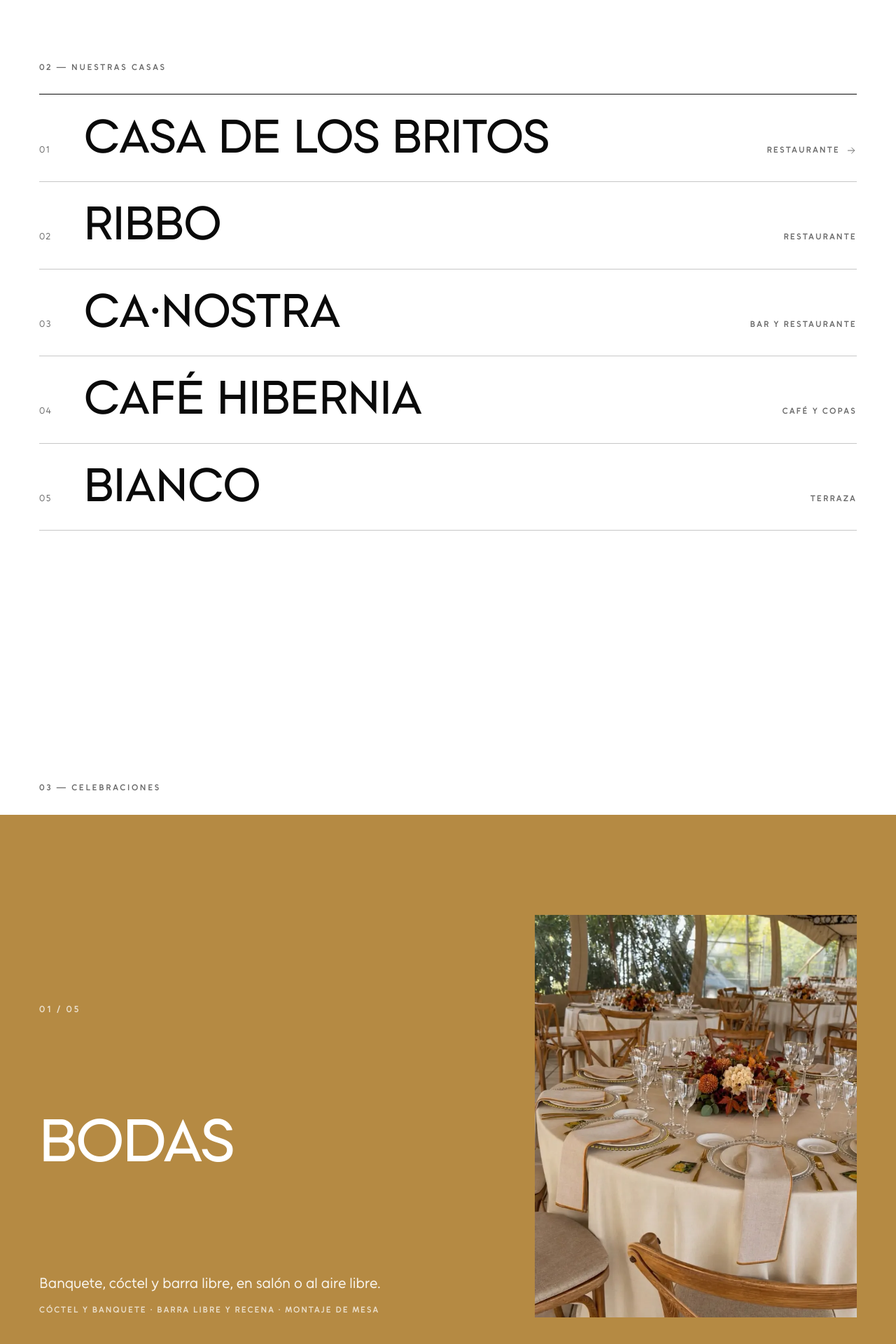
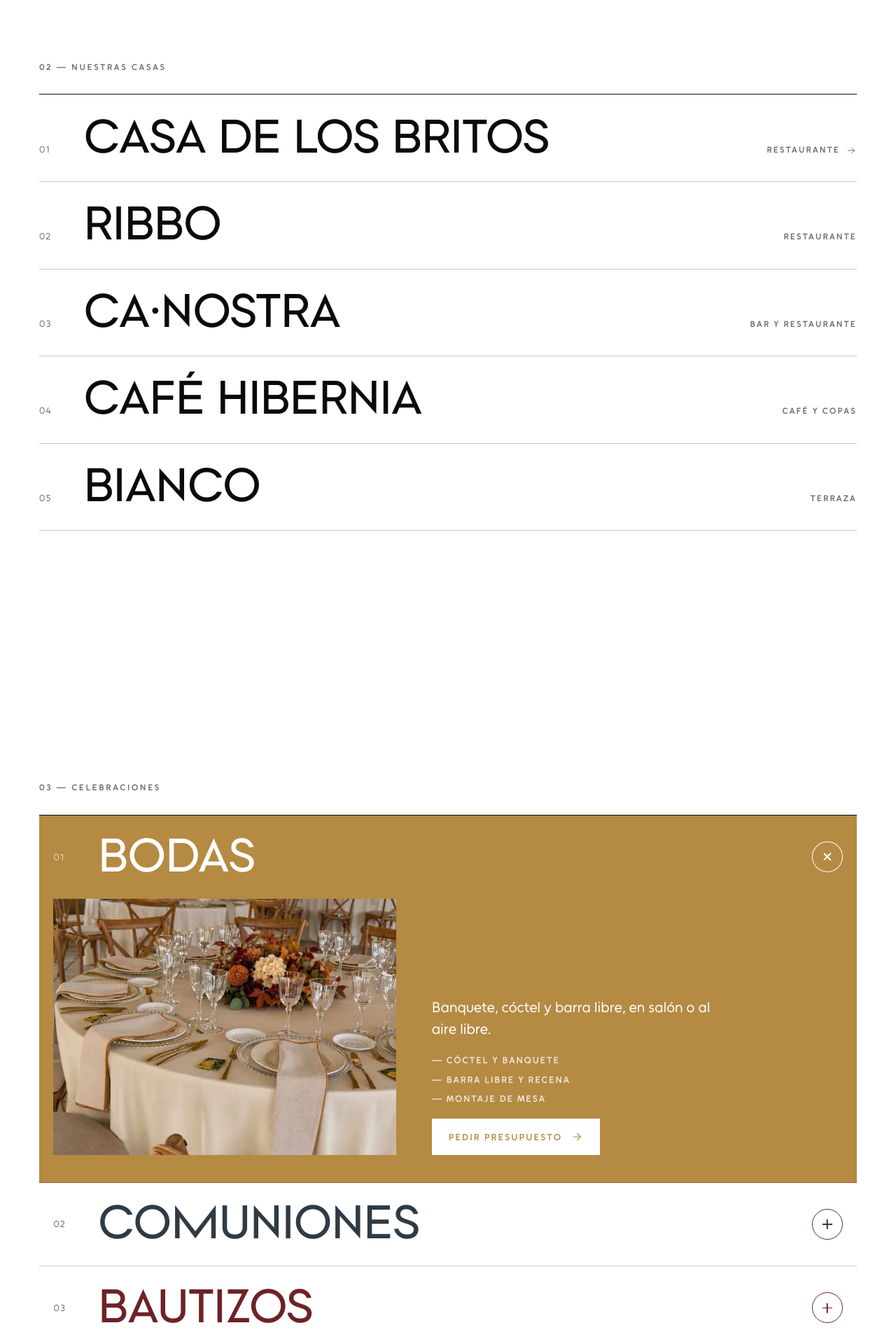
Before and after one commit to caarlosmeerino/casa-de-los-britos, a PHP site: the page made by eventos.html in a window 1280 px wide. Shown: the part 1360-3280 px from the top of the page at 70% size. Run offline with PHP 8.4, Linux system fonts and the light colour scheme.

Commit message:
Celebraciones en acordeón con su color y botón de presupuesto que rellena el formulario; portada más compacta en móvil
Co-Authored-By: Claude Opus 5.5 <noreply@anthropic.com>
Claude-Session: https://claude.ai/code/session_01JkgV1ioyRnMCCFqGqRRgWi

```diff
--- a/assets/css/styles.css
+++ b/assets/css/styles.css
@@ -1074,6 +1074,11 @@ body[data-theme="britos"] .footer__brands img { opacity: 0.85; }
 @keyframes bx-rise { from { transform: translateY(40%); opacity: 0; } to { transform: none; opacity: 1; } }
 @keyframes bx-fade { from { opacity: 0; } to { opacity: 1; } }
 @keyframes bx-zoom { from { transform: scale(1.15); } to { transform: none; } }
+@media (max-width: 699px) {
+  .bx-hero { min-height: 0; }
+  .bx-hero__word { margin-top: clamp(48px, 14vw, 90px); }
+  .bx-hero__ph { height: 52vh; }
+}
 @media (max-width: 599px) {
   .bx-hero__meta span:last-child { display: none; }
   .bx-hero__cta { width: 100%; justify-content: space-between; }
@@ -1098,22 +1103,43 @@ body[data-theme="britos"] .footer__brands img { opacity: 0.85; }
   .bx-list__img { display: none; }
 }
 
-/* Celebraciones: bloques de color que se apilan */
-.bx-ev { padding-top: clamp(96px, 14vw, 200px); }
-.bx-ev > .wrap { margin-bottom: 28px; }
-.bx-card { position: sticky; top: 0; min-height: 100svh; display: flex; align-items: center; background: var(--c); color: #fff; scroll-margin-top: 0; }
-.bx-card__in { display: grid; grid-template-columns: minmax(0, 7fr) minmax(0, 5fr); grid-template-areas: "n ph" "t ph" "txt ph"; column-gap: clamp(24px, 5vw, 80px); row-gap: 20px; align-items: end; padding-block: calc(var(--head-space) + 24px) 56px; }
-.bx-card__n { grid-area: n; font-size: 0.8125rem; font-weight: 600; letter-spacing: 0.2em; color: rgba(255, 255, 255, 0.72); }
-.bx-card__t { grid-area: t; font-family: "Coliner", "Unageo", sans-serif; font-weight: 500; font-size: clamp(2.4rem, 0.4rem + 6.2vw, 7.6rem); line-height: 0.88; letter-spacing: -0.02em; text-transform: uppercase; color: #fff; }
-.bx-card__txt { grid-area: txt; display: grid; gap: 12px; max-width: 46ch; }
-.bx-card__txt p { font-size: var(--t-lead); color: rgba(255, 255, 255, 0.9); }
-.bx-card__txt .bx-card__l { font-size: 0.75rem; font-weight: 600; letter-spacing: 0.16em; text-transform: uppercase; color: rgba(255, 255, 255, 0.72); }
-.bx-card__ph { grid-area: ph; align-self: center; margin: 0; aspect-ratio: 4 / 5; overflow: hidden; }
-.bx-card__ph img { width: 100%; height: 100%; object-fit: cover; }
-@media (max-width: 899px) {
-  .bx-card { position: relative; min-height: 0; }
-  .bx-card__in { grid-template-columns: minmax(0, 1fr); grid-template-areas: "n" "t" "txt" "ph"; padding-block: 64px; }
-  .bx-card__ph { aspect-ratio: 4 / 3; }
+/* Celebraciones: acordeón; cada evento con su color */
+.bx-acc { margin-top: 28px; border-top: 1px solid var(--ink); }
+.bx-ev__item { border-bottom: 1px solid var(--line-strong); scroll-margin-top: calc(var(--head-space) + 12px); transition: background-color 400ms ease; }
+.bx-ev__item summary { display: grid; grid-template-columns: 48px minmax(0, 1fr) 44px; align-items: center; gap: 16px; padding: clamp(16px, 2vw, 26px) clamp(0px, 1.6vw, 24px); list-style: none; cursor: pointer; -webkit-tap-highlight-color: transparent; }
+.bx-ev__item summary::-webkit-details-marker { display: none; }
+.bx-ev__n { font-size: 0.8125rem; letter-spacing: 0.1em; color: var(--muted); transition: color 300ms ease; }
+.bx-ev__t { font-family: "Coliner", "Unageo", sans-serif; font-weight: 500; font-size: clamp(1.9rem, 1rem + 4vw, 5.2rem); line-height: 1; text-transform: uppercase; color: var(--c); font-variant-ligatures: none; font-feature-settings: "liga" 0, "dlig" 0, "calt" 0; transition: color 300ms ease, transform 600ms var(--ease-expo); }
+.bx-ev__x { position: relative; justify-self: end; width: 44px; height: 44px; border-radius: 50%; border: 1px solid currentColor; color: var(--c); transition: transform 400ms var(--ease-expo), color 300ms ease; }
+.bx-ev__x::before, .bx-ev__x::after { content: ""; position: absolute; left: 50%; top: 50%; width: 14px; height: 1.5px; margin: -0.75px 0 0 -7px; background: currentColor; }
+.bx-ev__x::after { transform: rotate(90deg); }
+.bx-ev__item[open] { background: var(--c); }
+.bx-ev__item[open] :is(.bx-ev__t, .bx-ev__x) { color: #fff; }
+.bx-ev__item[open] .bx-ev__n { color: rgba(255, 255, 255, 0.7); }
+.bx-ev__item[open] .bx-ev__x { transform: rotate(45deg); }
+@media (hover: hover) and (pointer: fine) { .bx-ev__item:not([open]) summary:hover .bx-ev__t { transform: translateX(14px); } }
+.bx-ev__body { display: grid; grid-template-columns: minmax(0, 5fr) minmax(0, 6fr); gap: clamp(20px, 4vw, 64px); align-items: end; padding: 0 clamp(0px, 1.6vw, 24px) clamp(24px, 3vw, 40px); color: #fff; animation: bx-open 600ms var(--ease-expo); }
+.bx-ev__item[open] .bx-ev__body { padding-left: clamp(16px, 1.6vw, 24px); padding-right: clamp(16px, 1.6vw, 24px); }
+.bx-ev__item[open] summary { padding-left: clamp(16px, 1.6vw, 24px); padding-right: clamp(16px, 1.6vw, 24px); }
+@keyframes bx-open { from { opacity: 0; transform: translateY(-10px); } to { opacity: 1; transform: none; } }
+.bx-ev__ph { margin: 0; aspect-ratio: 4 / 3; overflow: hidden; }
+.bx-ev__ph img { width: 100%; height: 100%; object-fit: cover; }
+.bx-ev__txt { display: grid; gap: 18px; justify-items: start; max-width: 44ch; }
+.bx-ev__txt p { font-size: var(--t-lead); line-height: 1.5; color: #fff; }
+.bx-ev__txt ul { display: grid; gap: 6px; }
+.bx-ev__txt li { font-size: 0.8125rem; font-weight: 600; letter-spacing: 0.14em; text-transform: uppercase; color: rgba(255, 255, 255, 0.8); }
+.bx-ev__txt li::before { content: "— "; }
+.bx-ev__cta { display: inline-flex; align-items: center; gap: 12px; min-height: 52px; padding: 0 24px; background: #fff; color: var(--c); font-size: 0.8125rem; font-weight: 600; letter-spacing: 0.16em; text-transform: uppercase; }
+.bx-ev__cta .ico { width: 18px; height: 18px; transition: transform 300ms var(--ease-out); }
+@media (hover: hover) and (pointer: fine) { .bx-ev__cta:hover .ico { transform: translateX(4px); } }
+.bx-ev__cta:focus-visible, .bx-ev__item summary:focus-visible { outline: 2px solid #000; outline-offset: 2px; }
+.bx-ev__item[open] summary:focus-visible { outline-color: #fff; outline-offset: -4px; }
+@media (max-width: 799px) {
+  .bx-ev__item summary { grid-template-columns: 28px minmax(0, 1fr) 40px; gap: 10px; }
+  .bx-ev__x { width: 40px; height: 40px; }
+  .bx-ev__body { grid-template-columns: minmax(0, 1fr); }
+  .bx-ev__ph { aspect-ratio: 16 / 10; }
+  .bx-ev__cta { width: 100%; justify-content: space-between; }
 }
 
 /* Cómo trabajamos */
@@ -1135,3 +1161,4 @@ body[data-theme="britos"] .footer__brands img { opacity: 0.85; }
 .bx-end .form-panel :focus-visible { outline-color: #000; }
 /* Sin ligaduras decorativas de Coliner en los titulares en mayúsculas */
 body[data-theme="britos"] :is(.bx-hero__word, .bx-hero__line, .bx-statement, .bx-list__name, .bx-card__t, .bx-steps li, .bx-end__t, .bx-end__tel) { font-variant-ligatures: none; font-feature-settings: "liga" 0, "dlig" 0, "calt" 0; }
+body[data-theme="britos"] .top__call { border-radius: 0; }
--- a/aviso-legal.html
+++ b/aviso-legal.html
@@ -15,7 +15,7 @@
 <link rel="icon" type="image/png" href="assets/logos/casa-logo-completo.png">
 <link rel="preload" href="assets/fonts/manrope-latin.woff2" as="font" type="font/woff2" crossorigin>
 
-<link rel="stylesheet" href="assets/css/styles.css?v=e9ea8440">
+<link rel="stylesheet" href="assets/css/styles.css?v=2606910d">
 <script src="assets/js/main.js?v=a32b78e7" defer></script>
 <script src="assets/js/motion.js?v=11d99c30" defer></script>
 <script src="assets/js/carousel.js?v=3fe8a7d3" defer></script>
--- a/blog.php
+++ b/blog.php
@@ -15,7 +15,7 @@
 <link rel="icon" type="image/png" href="assets/logos/casa-logo-completo.png">
 <link rel="preload" href="assets/fonts/manrope-latin.woff2" as="font" type="font/woff2" crossorigin>
 
-<link rel="stylesheet" href="assets/css/styles.css?v=e9ea8440">
+<link rel="stylesheet" href="assets/css/styles.css?v=2606910d">
 <script src="assets/js/main.js?v=a32b78e7" defer></script>
 <script src="assets/js/motion.js?v=11d99c30" defer></script>
 <script src="assets/js/carousel.js?v=3fe8a7d3" defer></script>
--- a/carta.html
+++ b/carta.html
@@ -15,7 +15,7 @@
 <link rel="icon" type="image/png" href="assets/logos/casa-logo-completo.png">
 <link rel="preload" href="assets/fonts/manrope-latin.woff2" as="font" type="font/woff2" crossorigin>
 <link rel="preload" as="image" href="assets/img/4e3a8199-1600.webp" imagesrcset="assets/img/4e3a8199-800.webp 800w, assets/img/4e3a8199-1600.webp 1600w" imagesizes="(max-width: 899px) 100vw, 58vw">
-<link rel="stylesheet" href="assets/css/styles.css?v=e9ea8440">
+<link rel="stylesheet" href="assets/css/styles.css?v=2606910d">
 <script src="assets/js/main.js?v=a32b78e7" defer></script>
 <script src="assets/js/motion.js?v=11d99c30" defer></script>
 <script src="assets/js/carousel.js?v=3fe8a7d3" defer></script>
--- a/contacto.html
+++ b/contacto.html
@@ -15,7 +15,7 @@
 <link rel="icon" type="image/png" href="assets/logos/casa-logo-completo.png">
 <link rel="preload" href="assets/fonts/manrope-latin.woff2" as="font" type="font/woff2" crossorigin>
 <link rel="preload" as="image" href="assets/img/dsc06948-1600.webp" imagesrcset="assets/img/dsc06948-800.webp 800w, assets/img/dsc06948-1600.webp 1600w" imagesizes="(max-width: 899px) 100vw, 58vw">
-<link rel="stylesheet" href="assets/css/styles.css?v=e9ea8440">
+<link rel="stylesheet" href="assets/css/styles.css?v=2606910d">
 <script src="assets/js/main.js?v=a32b78e7" defer></script>
 <script src="assets/js/motion.js?v=11d99c30" defer></script>
 <script src="assets/js/carousel.js?v=3fe8a7d3" defer></script>
--- a/cookies.html
+++ b/cookies.html
@@ -15,7 +15,7 @@
 <link rel="icon" type="image/png" href="assets/logos/casa-logo-completo.png">
 <link rel="preload" href="assets/fonts/manrope-latin.woff2" as="font" type="font/woff2" crossorigin>
 
-<link rel="stylesheet" href="assets/css/styles.css?v=e9ea8440">
+<link rel="stylesheet" href="assets/css/styles.css?v=2606910d">
 <script src="assets/js/main.js?v=a32b78e7" defer></script>
 <script src="assets/js/motion.js?v=11d99c30" defer></script>
 <script src="assets/js/carousel.js?v=3fe8a7d3" defer></script>
--- a/el-restaurante.html
+++ b/el-restaurante.html
@@ -15,7 +15,7 @@
 <link rel="icon" type="image/png" href="assets/logos/casa-logo-completo.png">
 <link rel="preload" href="assets/fonts/manrope-latin.woff2" as="font" type="font/woff2" crossorigin>
 <link rel="preload" as="image" href="assets/img/dsc06935-1600.webp" imagesrcset="assets/img/dsc06935-800.webp 800w, assets/img/dsc06935-1600.webp 1600w" imagesizes="(max-width: 899px) 100vw, 58vw">
-<link rel="stylesheet" href="assets/css/styles.css?v=e9ea8440">
+<link rel="stylesheet" href="assets/css/styles.css?v=2606910d">
 <script src="assets/js/main.js?v=a32b78e7" defer></script>
 <script src="assets/js/motion.js?v=11d99c30" defer></script>
 <script src="assets/js/carousel.js?v=3fe8a7d3" defer></script>
--- a/entrada.php
+++ b/entrada.php
@@ -25,7 +25,7 @@ $pageDesc = $post ? ($post['excerpt'] ?: mb_substr(strip_tags(md($post['body']))
 <link rel="icon" type="image/png" href="<?= $R ?>assets/logos/casa-logo-completo.png">
 <link rel="preload" href="<?= $R ?>assets/fonts/manrope-latin.woff2" as="font" type="font/woff2" crossorigin>
 
-<link rel="stylesheet" href="<?= $R ?>assets/css/styles.css?v=e9ea8440">
+<link rel="stylesheet" href="<?= $R ?>assets/css/styles.css?v=2606910d">
 <script src="<?= $R ?>assets/js/main.js?v=a32b78e7" defer></script>
 <script src="<?= $R ?>assets/js/motion.js?v=11d99c30" defer></script>
 <script src="<?= $R ?>assets/js/carousel.js?v=3fe8a7d3" defer></script>
--- a/eventos.html
+++ b/eventos.html
@@ -16,7 +16,7 @@
 <link rel="preload" href="assets/fonts/unageo-var.woff2" as="font" type="font/woff2" crossorigin>
 <link rel="preload" href="assets/fonts/coliner-medium.woff2" as="font" type="font/woff2" crossorigin>
 <link rel="preload" as="image" href="assets/img/britos-montaje-01-1600.webp" imagesrcset="assets/img/britos-montaje-01-800.webp 800w, assets/img/britos-montaje-01-1600.webp 1600w" imagesizes="(max-width: 899px) 100vw, 58vw">
-<link rel="stylesheet" href="assets/css/styles.css?v=e9ea8440">
+<link rel="stylesheet" href="assets/css/styles.css?v=2606910d">
 <script src="assets/js/main.js?v=a32b78e7" defer></script>
 <script src="assets/js/motion.js?v=11d99c30" defer></script>
 <script src="assets/js/carousel.js?v=3fe8a7d3" defer></script>
@@ -105,49 +105,78 @@
   </div>
 </section>
 
-<section class="bx-ev" id="celebraciones" aria-labelledby="cel-title">
-  <div class="wrap"><h2 id="cel-title" class="bx-k bx-r">03 — Celebraciones</h2></div>
-  <article class="bx-card" id="bodas" style="--c:var(--mostaza)">
-    <div class="wrap bx-card__in">
-      <span class="bx-card__n">01 / 05</span>
-      <h3 class="bx-card__t">Bodas</h3>
-      <div class="bx-card__txt"><p>Banquete, cóctel y barra libre, en salón o al aire libre.</p><p class="bx-card__l">Cóctel y banquete · Barra libre y recena · Montaje de mesa</p></div>
-      <figure class="bx-card__ph"><img src="assets/img/britos-montaje-01-800.webp" srcset="assets/img/britos-montaje-01-800.webp 800w, assets/img/britos-montaje-01-1600.webp 1600w" sizes="(max-width: 899px) 100vw, 40vw" width="1206" height="1844" alt="" loading="lazy" decoding="async" style="object-position:center 60%"></figure>
+<section class="bx-sec bx-ev" id="celebraciones" aria-labelledby="cel-title">
+  <div class="wrap">
+    <h2 id="cel-title" class="bx-k bx-r">03 — Celebraciones</h2>
+    <div class="bx-acc">
+      <details class="bx-ev__item bx-r" id="bodas" name="celebraciones" style="--c:var(--mostaza)" open>
+        <summary><span class="bx-ev__n">01</span><span class="bx-ev__t">Bodas</span><span class="bx-ev__x" aria-hidden="true"></span></summary>
+        <div class="bx-ev__body">
+          <figure class="bx-ev__ph"><img src="assets/img/britos-montaje-01-800.webp" srcset="assets/img/britos-montaje-01-800.webp 800w, assets/img/britos-montaje-01-1600.webp 1600w" sizes="(max-width: 799px) 100vw, 45vw" width="1206" height="1844" alt="" loading="lazy" decoding="async" style="object-position:center 60%"></figure>
+          <div class="bx-ev__txt">
+            <p>Banquete, cóctel y barra libre, en salón o al aire libre.</p>
+            <ul><li>Cóctel y banquete</li><li>Barra libre y recena</li><li>Montaje de mesa</li></ul>
+            <a class="bx-ev__cta" href="#presupuesto" data-tipo="Boda">Pedir presupuesto <svg class="ico" aria-hidden="true"><use href="#i-arrow"/></svg></a>
+          </div>
+        </div>
+      </details>
+      <details class="bx-ev__item bx-r" id="comuniones" name="celebraciones" style="--c:var(--pizarra)">
+        <summary><span class="bx-ev__n">02</span><span class="bx-ev__t">Comuniones</span><span class="bx-ev__x" aria-hidden="true"></span></summary>
+        <div class="bx-ev__body">
+          <figure class="bx-ev__ph"><img src="assets/img/ribbo-03-800.webp" srcset="assets/img/ribbo-03-800.webp 800w, assets/img/ribbo-03-1600.webp 1600w" sizes="(max-width: 799px) 100vw, 45vw" width="1600" height="1066" alt="" loading="lazy" decoding="async" style="object-position:center 50%"></figure>
+          <div class="bx-ev__txt">
+            <p>Menús de adulto e infantil, en salones pensados para familias.</p>
+            <ul><li>Menú infantil</li><li>Salón privado</li><li>Tarta y sobremesa</li></ul>
+            <a class="bx-ev__cta" href="#presupuesto" data-tipo="Comunión">Pedir presupuesto <svg class="ico" aria-hidden="true"><use href="#i-arrow"/></svg></a>
+          </div>
+        </div>
+      </details>
+      <details class="bx-ev__item bx-r" id="bautizos" name="celebraciones" style="--c:var(--capsula-burdeos)">
+        <summary><span class="bx-ev__n">03</span><span class="bx-ev__t">Bautizos</span><span class="bx-ev__x" aria-hidden="true"></span></summary>
+        <div class="bx-ev__body">
+          <figure class="bx-ev__ph"><img src="assets/img/hibernia-02-800.webp" srcset="assets/img/hibernia-02-800.webp 800w, assets/img/hibernia-02-1600.webp 1600w" sizes="(max-width: 799px) 100vw, 45vw" width="1600" height="1067" alt="" loading="lazy" decoding="async" style="object-position:center 50%"></figure>
+          <div class="bx-ev__txt">
+            <p>Bautizos, cumpleaños, aniversarios y reuniones familiares.</p>
+            <ul><li>Salones privados</li><li>Menús cerrados</li><li>Coctelería</li></ul>
+            <a class="bx-ev__cta" href="#presupuesto" data-tipo="Bautizo">Pedir presupuesto <svg class="ico" aria-hidden="true"><use href="#i-arrow"/></svg></a>
+          </div>
+        </div>
+      </details>
+      <details class="bx-ev__item bx-r" id="catering" name="celebraciones" style="--c:var(--oliva)">
+        <summary><span class="bx-ev__n">04</span><span class="bx-ev__t">Catering</span><span class="bx-ev__x" aria-hidden="true"></span></summary>
+        <div class="bx-ev__body">
+          <figure class="bx-ev__ph"><img src="assets/img/britos-eventos-01-800.webp" srcset="assets/img/britos-eventos-01-800.webp 800w, assets/img/britos-eventos-01-1600.webp 1600w" sizes="(max-width: 799px) 100vw, 45vw" width="1365" height="2000" alt="" loading="lazy" decoding="async" style="object-position:center 40%"></figure>
+          <div class="bx-ev__txt">
+            <p>Llevamos la cocina y el servicio a tu finca, tu casa o tu espacio.</p>
+            <ul><li>Cocina en destino</li><li>Personal de sala</li><li>Menaje y mobiliario</li></ul>
+            <a class="bx-ev__cta" href="#presupuesto" data-tipo="Catering">Pedir presupuesto <svg class="ico" aria-hidden="true"><use href="#i-arrow"/></svg></a>
+          </div>
+        </div>
+      </details>
+      <details class="bx-ev__item bx-r" id="empresa" name="celebraciones" style="--c:var(--evento-britos)">
+        <summary><span class="bx-ev__n">05</span><span class="bx-ev__t">Empresa</span><span class="bx-ev__x" aria-hidden="true"></span></summary>
+        <div class="bx-ev__body">
+          <figure class="bx-ev__ph"><img src="assets/img/ribbo-02-800.webp" srcset="assets/img/ribbo-02-800.webp 800w, assets/img/ribbo-02-1600.webp 1600w" sizes="(max-width: 799px) 100vw, 45vw" width="1600" height="2400" alt="" loading="lazy" decoding="async" style="object-position:center 40%"></figure>
+          <div class="bx-ev__txt">
+            <p>Comidas de equipo, cenas de Navidad y presentaciones.</p>
+            <ul><li>Menús de grupo</li><li>Facturación a empresa</li><li>Presentaciones</li></ul>
+            <a class="bx-ev__cta" href="#presupuesto" data-tipo="Evento de empresa">Pedir presupuesto <svg class="ico" aria-hidden="true"><use href="#i-arrow"/></svg></a>
+          </div>
+        </div>
+      </details>
     </div>
-  </article>
-  <article class="bx-card" id="comuniones" style="--c:var(--pizarra)">
-    <div class="wrap bx-card__in">
-      <span class="bx-card__n">02 / 05</span>
-      <h3 class="bx-card__t">Comuniones</h3>
-      <div class="bx-card__txt"><p>Menús de adulto e infantil, en salones pensados para familias.</p><p class="bx-card__l">Menú infantil · Salón privado · Tarta y sobremesa</p></div>
-      <figure class="bx-card__ph"><img src="assets/img/ribbo-03-800.webp" srcset="assets/img/ribbo-03-800.webp 800w, assets/img/ribbo-03-1600.webp 1600w" sizes="(max-width: 899px) 100vw, 40vw" width="1600" height="1066" alt="" loading="lazy" decoding="async" style="object-position:center 50%"></figure>
-    </div>
-  </article>
-  <article class="bx-card" id="bautizos" style="--c:var(--capsula-burdeos)">
-    <div class="wrap bx-card__in">
-      <span class="bx-card__n">03 / 05</span>
-      <h3 class="bx-card__t">Bautizos</h3>
-      <div class="bx-card__txt"><p>Bautizos, cumpleaños, aniversarios y reuniones familiares.</p><p class="bx-card__l">Salones privados · Menús cerrados · Coctelería</p></div>
-      <figure class="bx-card__ph"><img src="assets/img/hibernia-02-800.webp" srcset="assets/img/hibernia-02-800.webp 800w, assets/img/hibernia-02-1600.webp 1600w" sizes="(max-width: 899px) 100vw, 40vw" width="1600" height="1067" alt="" loading="lazy" decoding="async" style="object-position:center 50%"></figure>
-    </div>
-  </article>
-  <article class="bx-card" id="catering" style="--c:var(--oliva)">
-    <div class="wrap bx-card__in">
-      <span class="bx-card__n">04 / 05</span>
-      <h3 class="bx-card__t">Catering</h3>
-      <div class="bx-card__txt"><p>Llevamos la cocina y el servicio a tu finca, tu casa o tu espacio.</p><p class="bx-card__l">Cocina en destino · Personal de sala · Menaje y mobiliario</p></div>
-      <figure class="bx-card__ph"><img src="assets/img/britos-eventos-01-800.webp" srcset="assets/img/britos-eventos-01-800.webp 800w, assets/img/britos-eventos-01-1600.webp 1600w" sizes="(max-width: 899px) 100vw, 40vw" width="1365" height="2000" alt="" loading="lazy" decoding="async" style="object-position:center 40%"></figure>
-    </div>
-  </article>
-  <article class="bx-card" id="empresa" style="--c:var(--evento-britos)">
-    <div class="wrap bx-card__in">
-      <span class="bx-card__n">05 / 05</span>
-      <h3 class="bx-card__t">Empresa</h3>
-      <div class="bx-card__txt"><p>Comidas de equipo, cenas de Navidad y presentaciones.</p><p class="bx-card__l">Menús de grupo · Facturación a empresa · Presentaciones</p></div>
-      <figure class="bx-card__ph"><img src="assets/img/ribbo-02-800.webp" srcset="assets/img/ribbo-02-800.webp 800w, assets/img/ribbo-02-1600.webp 1600w" sizes="(max-width: 899px) 100vw, 40vw" width="1600" height="2400" alt="" loading="lazy" decoding="async" style="object-position:center 40%"></figure>
-    </div>
-  </article>
+  </div>
 </section>
+<script>
+(() => {
+  const open = () => { const d = location.hash && document.querySelector('details' + location.hash); if (d) d.open = true; };
+  addEventListener('hashchange', open); open();
+  document.addEventListener('click', (e) => {
+    const a = e.target.closest('[data-tipo]'); if (!a) return;
+    const sel = document.getElementById('e-tipo'); if (sel) sel.value = a.dataset.tipo;
+  });
+})();
+</script>
 
 <section class="bx-sec" id="como" aria-labelledby="como-title">
   <div class="wrap">
--- a/index.html
+++ b/index.html
@@ -15,7 +15,7 @@
 <link rel="icon" type="image/png" href="assets/logos/casa-logo-completo.png">
 <link rel="preload" href="assets/fonts/manrope-latin.woff2" as="font" type="font/woff2" crossorigin>
 <link rel="preload" as="image" href="assets/img/dsc07287-1600.webp" imagesrcset="assets/img/dsc07287-800.webp 800w, assets/img/dsc07287-1600.webp 1600w" imagesizes="(max-width: 899px) 100vw, 58vw">
-<link rel="stylesheet" href="assets/css/styles.css?v=e9ea8440">
+<link rel="stylesheet" href="assets/css/styles.css?v=2606910d">
 <script src="assets/js/main.js?v=a32b78e7" defer></script>
 <script src="assets/js/motion.js?v=11d99c30" defer></script>
 <script src="assets/js/carousel.js?v=3fe8a7d3" defer></script>
--- a/privacidad.html
+++ b/privacidad.html
@@ -15,7 +15,7 @@
 <link rel="icon" type="image/png" href="assets/logos/casa-logo-completo.png">
 <link rel="preload" href="assets/fonts/manrope-latin.woff2" as="font" type="font/woff2" crossorigin>
 
-<link rel="stylesheet" href="assets/css/styles.css?v=e9ea8440">
+<link rel="stylesheet" href="assets/css/styles.css?v=2606910d">
 <script src="assets/js/main.js?v=a32b78e7" defer></script>
 <script src="assets/js/motion.js?v=11d99c30" defer></script>
 <script src="assets/js/carousel.js?v=3fe8a7d3" defer></script>
--- a/reservas.html
+++ b/reservas.html
@@ -15,7 +15,7 @@
 <link rel="icon" type="image/png" href="assets/logos/casa-logo-completo.png">
 <link rel="preload" href="assets/fonts/manrope-latin.woff2" as="font" type="font/woff2" crossorigin>
 
-<link rel="stylesheet" href="assets/css/styles.css?v=e9ea8440">
+<link rel="stylesheet" href="assets/css/styles.css?v=2606910d">
 <script src="assets/js/main.js?v=a32b78e7" defer></script>
 <script src="assets/js/motion.js?v=11d99c30" defer></script>
 <script src="assets/js/carousel.js?v=3fe8a7d3" defer></script>
```
Also changed, not shown: _src/pages/eventos.mjs (+31 -14 lines).
